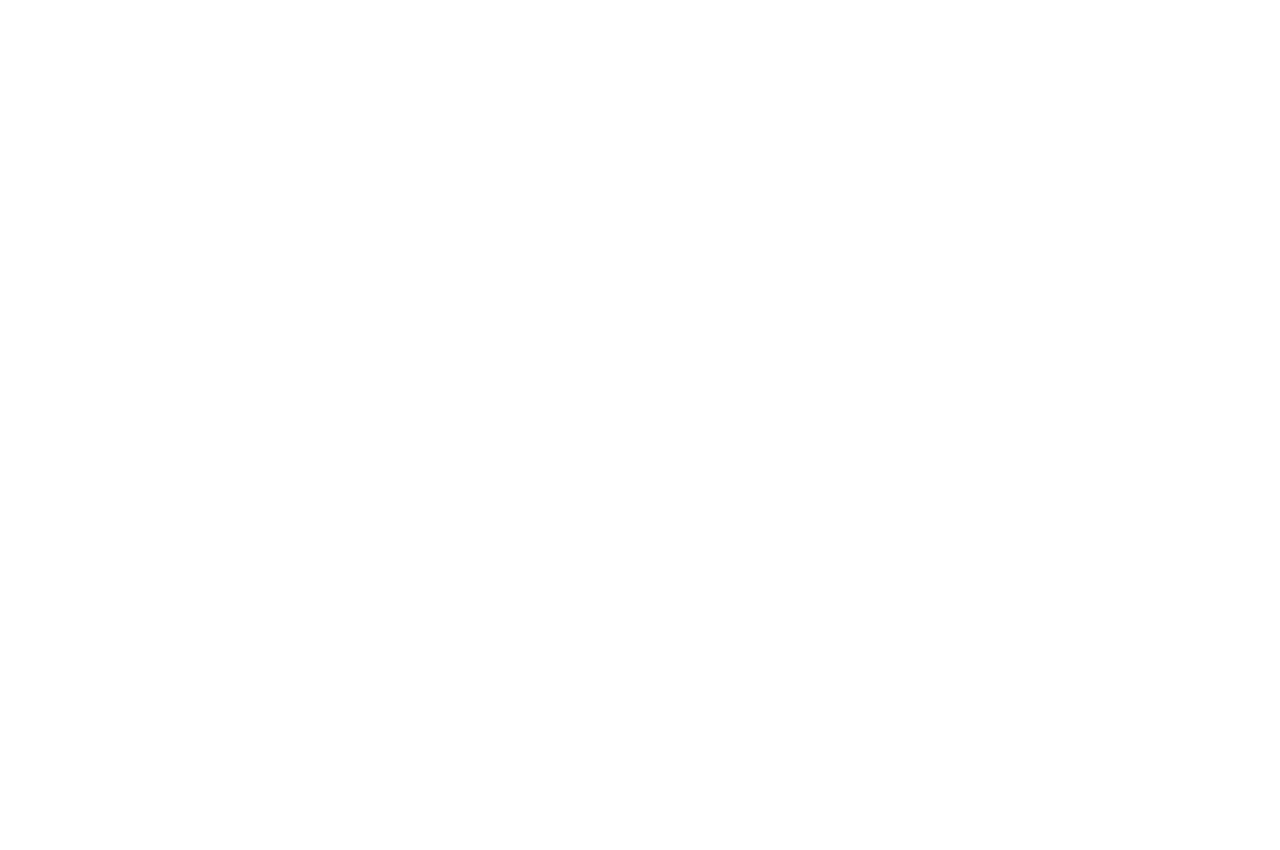
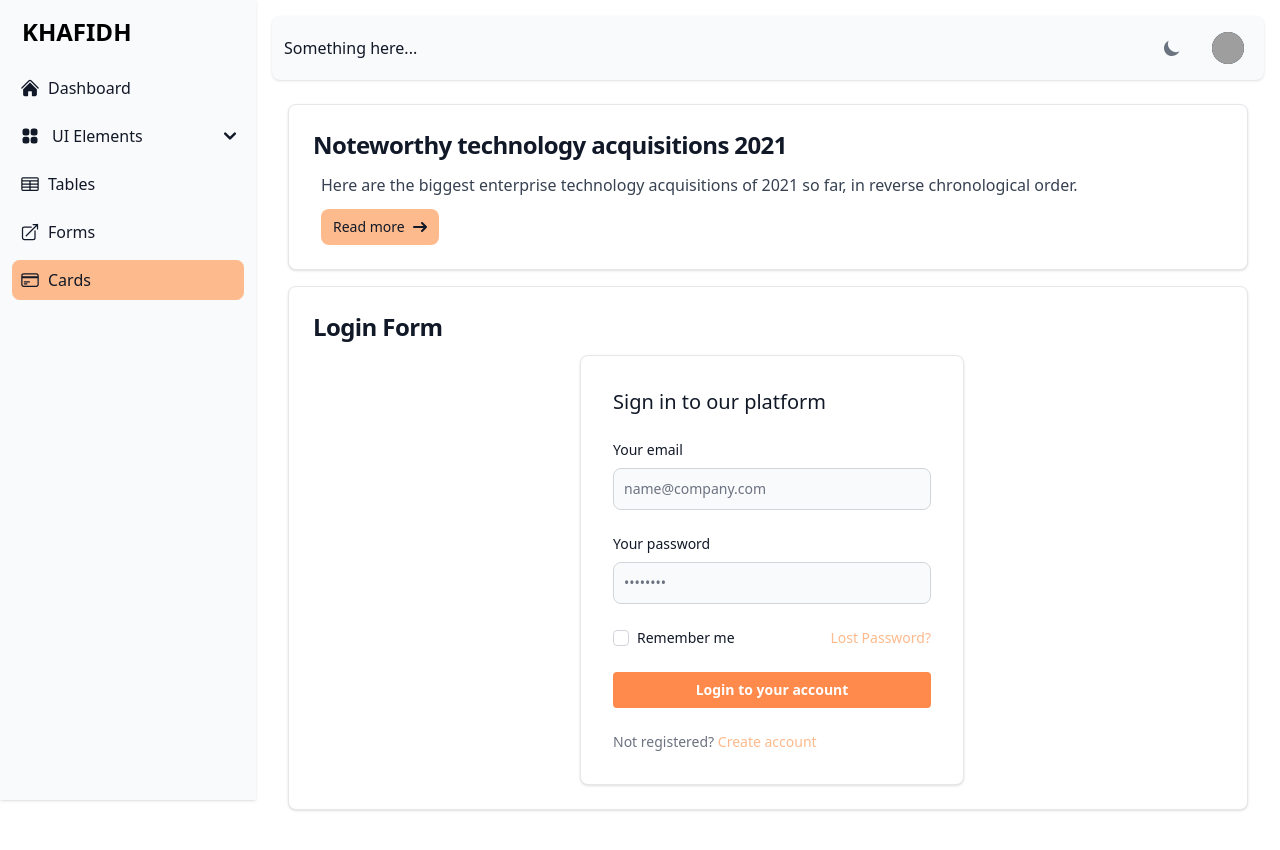
Before and after one commit to shahriarshaon1993/vue-dashboard, a Vue app: page /cards in a window 1280 px wide. Before the commit this address had no page. Shown: the top 850 px of the page. Before the commit the page ends 800 px from the top, so only its background shows below. Built offline with nearby package versions, Linux system fonts and the light colour scheme; grey boxes are pictures that could not be loaded; the HTML template or start-up script is replaced by a standard one.

Commit message:
Implement card

```diff
--- /dev/null
+++ b/src/components/icons/ArrowLongRight.vue
@@ -0,0 +1,6 @@
+<template>
+  <svg aria-hidden="true" xmlns="http://www.w3.org/2000/svg" fill="none" viewBox="0 0 14 10">
+    <path stroke="currentColor" stroke-linecap="round" stroke-linejoin="round" stroke-width="2"
+          d="M1 5h12m0 0L9 1m4 4L9 9"/>
+  </svg>
+</template>
--- /dev/null
+++ b/src/components/icons/Card.vue
@@ -0,0 +1,6 @@
+<template>
+  <svg xmlns="http://www.w3.org/2000/svg" fill="none" viewBox="0 0 24 24" stroke-width="1.5" stroke="currentColor">
+    <path stroke-linecap="round" stroke-linejoin="round"
+          d="M2.25 8.25h19.5M2.25 9h19.5m-16.5 5.25h6m-6 2.25h3m-3.75 3h15a2.25 2.25 0 0 0 2.25-2.25V6.75A2.25 2.25 0 0 0 19.5 4.5h-15a2.25 2.25 0 0 0-2.25 2.25v10.5A2.25 2.25 0 0 0 4.5 19.5Z"/>
+  </svg>
+</template>
--- a/src/components/layouts/partials/Sidebar.vue
+++ b/src/components/layouts/partials/Sidebar.vue
@@ -2,6 +2,7 @@
 // Imports
 import IconsArrowTopRightOnSquare from '@/components/icons/ArrowTopRightOnSquare.vue';
 import IconsBarsBottom from '@/components/icons/BarsBottom.vue';
+import IconsCard from '@/components/icons/Card.vue';
 import IconsTableCells from '@/components/icons/TableCells.vue';
 import NavLink from "@/components/NavLink.vue";
 import {
@@ -20,6 +21,7 @@
   ]},
   { name: 'Tables', icon: IconsTableCells , to: {name: 'Table' }},
   { name: 'Forms', icon: IconsArrowTopRightOnSquare , to: {name: 'Form' }},
+  { name: 'Cards', icon: IconsCard , to: {name: 'Card' }},
 ];
 </script>
 
--- /dev/null
+++ b/src/pages/Cards.vue
@@ -0,0 +1,60 @@
+<script setup>
+import Card from "@/components/Card.vue";
+import ArrowLongRight from "@/components/icons/ArrowLongRight.vue";
+import InputLabel from "@/components/Inputs/InputLabel.vue";
+import TextInput from "@/components/Inputs/TextInput.vue";
+import {ref} from "vue";
+import Checkbox from "@/components/Inputs/Checkbox.vue";
+import OrangeButton from "@/components/Buttons/OrangeButton.vue";
+
+const form = ref({
+  email: '',
+  password: '',
+  remember_me: false
+});
+</script>
+
+<template>
+  <Card title="Noteworthy technology acquisitions 2021">
+    <p class="mb-3 font-normal text-gray-700 dark:text-gray-400">
+      Here are the biggest enterprise technology acquisitions of 2021 so far, in reverse chronological order.
+    </p>
+
+    <router-link to="#" class="inline-flex items-center px-3 py-2 text-sm font-medium text-center text-gray-900 bg-orange-300 rounded-lg hover:bg-orange-400 focus:ring-4 focus:outline-none focus:ring-orange-300 dark:bg-orange-300 dark:hover:bg-orange-400 dark:focus:ring-orange-800">
+      Read more
+      <ArrowLongRight class="rtl:rotate-180 w-3.5 h-3.5 ms-2" />
+    </router-link>
+  </Card>
+
+  <Card title="Login Form">
+    <div class="flex justify-center">
+      <div class="w-full max-w-sm p-4 bg-white border border-gray-200 rounded-lg shadow sm:p-6 md:p-8 dark:bg-gray-800 dark:border-gray-700">
+      <form class="space-y-6" action="#">
+        <h5 class="text-xl font-medium text-gray-900 dark:text-white">Sign in to our platform</h5>
+        <div>
+          <InputLabel for="email" value="Your email" class="mb-2"/>
+          <TextInput type="email" v-model="form.email" id="email" placeholder="name@company.com" required/>
+        </div>
+        <div>
+          <InputLabel for="password" value="Your password" class="mb-2"/>
+          <TextInput type="password" v-model="form.password" id="password" placeholder="••••••••" />
+        </div>
+        <div class="flex items-start">
+          <div class="flex items-start">
+            <div class="flex items-center h-5 mr-2">
+              <Checkbox id="remember" v-model="form.remember_me" checked="form.remember_me" />
+            </div>
+            <InputLabel for="remember" value="Remember me" />
+          </div>
+          <a href="#" class="ms-auto text-sm text-orange-300 hover:underline dark:text-orange-300">Lost Password?</a>
+        </div>
+        <OrangeButton type="submit" class="w-full">Login to your account</OrangeButton>
+
+        <div class="text-sm font-medium text-gray-500 dark:text-gray-300">
+          Not registered? <a href="#" class="text-orange-300 hover:underline dark:text-orange-300">Create account</a>
+        </div>
+      </form>
+    </div>
+    </div>
+  </Card>
+</template>
--- a/src/router/index.js
+++ b/src/router/index.js
@@ -10,6 +10,7 @@
 import ElementPagination from "@/pages/elements/Paginations.vue";
 import Tables from "@/pages/Tables.vue";
 import Form from "@/pages/Form.vue";
+import Card from "@/pages/Cards.vue";
 
 const routes = [
     {
@@ -25,6 +26,7 @@
             {path: '/elements/pagination', name: 'ElementPagination', component: ElementPagination, meta: {title: 'Element pagination'}},
             {path: '/tables', name: 'Table', component: Tables, meta: {title: 'Tables'}},
             {path: '/forms', name: 'Form', component: Form, meta: {title: 'Forms'}},
+            {path: '/cards', name: 'Card', component: Card, meta: {title: 'Cards'}},
         ]
     },
     {
```
